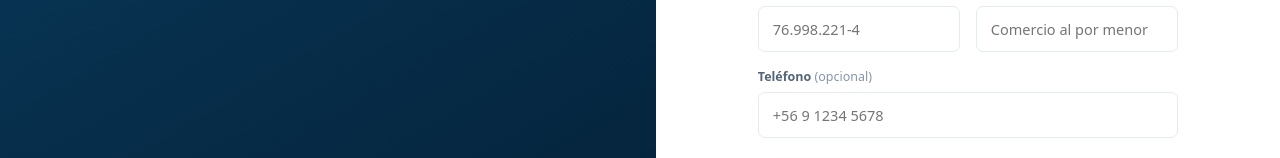
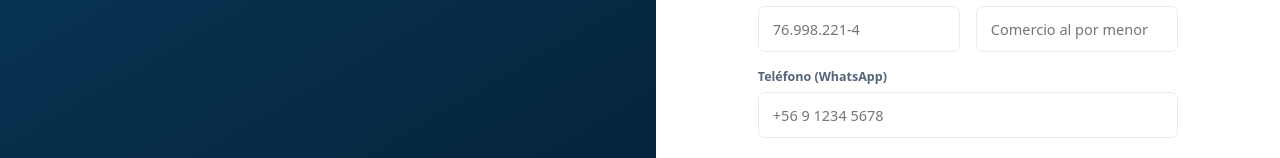
Before and after one commit to vmelladoa-svg/victtorino, a Next.js app in the folder portal-mayorista/: page /registro in a window 1280 px wide. Shown: the part 432-590 px from the top of the page. Built offline with nearby package versions, Linux system fonts and the light colour scheme.

Commit message:
feat: teléfono obligatorio en registro (para marketing/WhatsApp)

```diff
--- a/portal-mayorista/src/app/(comerciante)/registro/page.tsx
+++ b/portal-mayorista/src/app/(comerciante)/registro/page.tsx
@@ -162,9 +162,9 @@ export default function RegistroPage() {
 
                 <div style={{ ...styles.field, gridColumn: "1 / -1" }}>
                   <label style={styles.label} htmlFor="telefono">
-                    Teléfono <span style={styles.optional}>(opcional)</span>
+                    Teléfono (WhatsApp)
                   </label>
-                  <input id="telefono" name="telefono" type="tel" autoComplete="tel"
+                  <input id="telefono" name="telefono" type="tel" autoComplete="tel" required
                     placeholder="+56 9 1234 5678" value={form.telefono} onChange={handleChange} style={styles.input} />
                 </div>
               </div>
```
